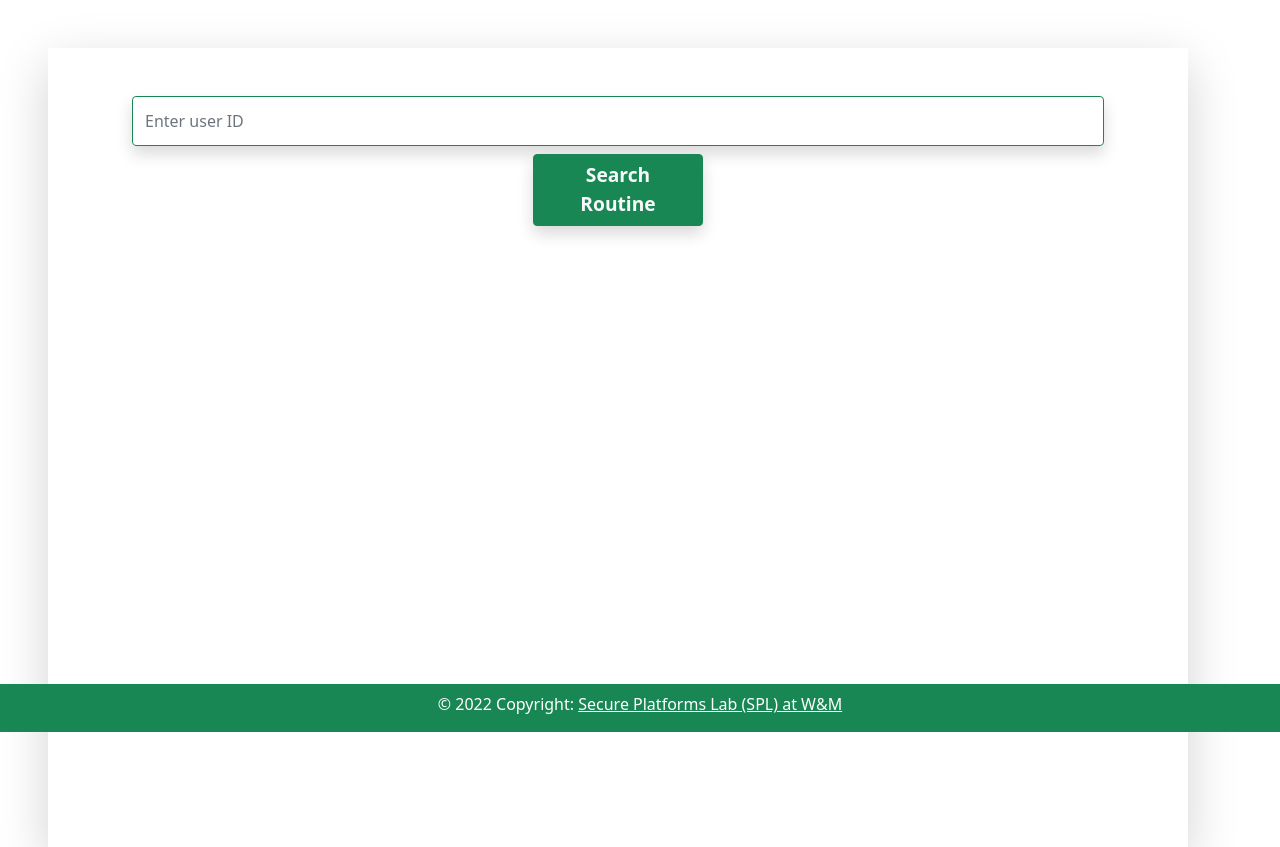
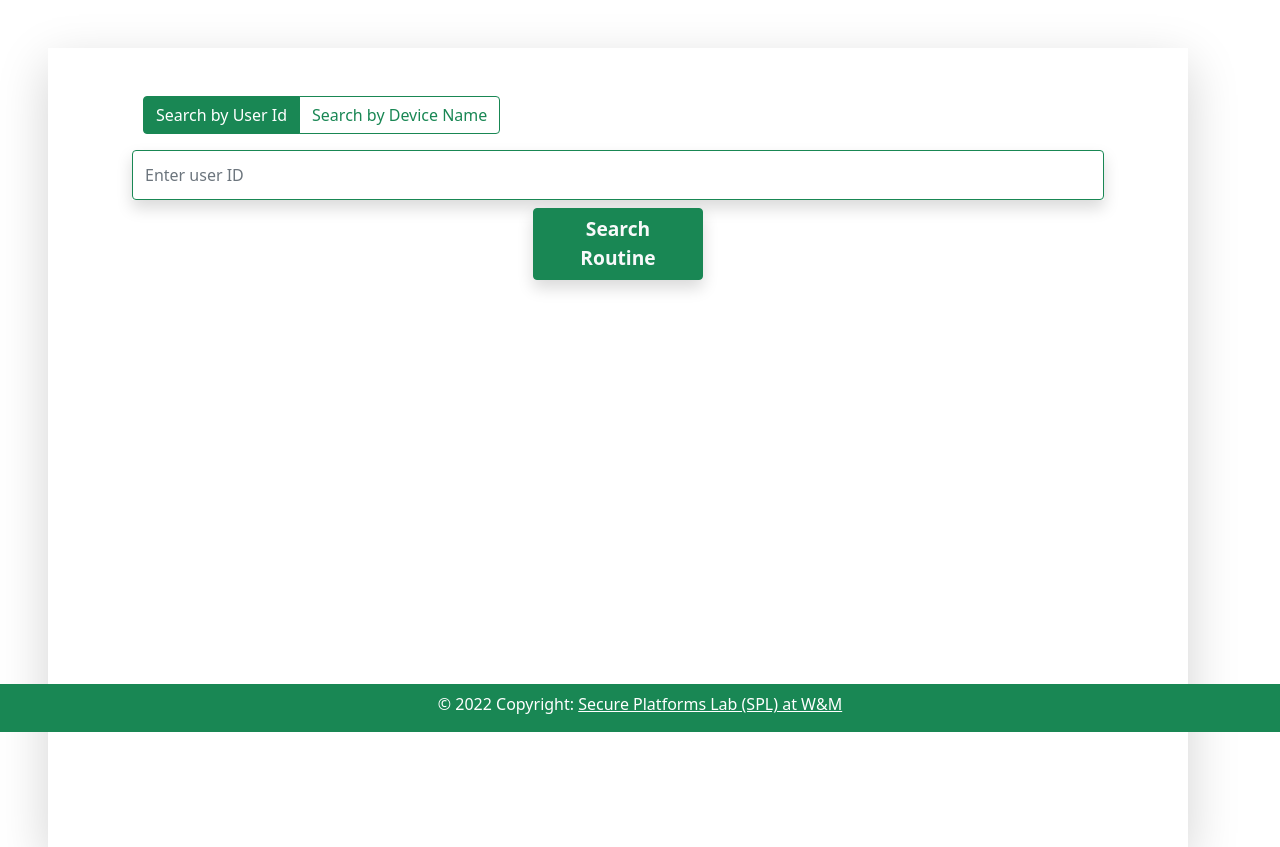
Before and after one commit to MdAkramKhanJehad/Software-project-lab-3, a Django app: page /home/search/search-routine in a window 1280 px wide. Shown: the part 68-915 px from the top of the page. Run offline with Django 4.2, Linux system fonts and the light colour scheme; some libraries are stand-ins or nearby versions.

Commit message:
temporary select type button added

```diff
--- a/templates/home/search/search.html
+++ b/templates/home/search/search.html
@@ -15,8 +15,17 @@
       <div class="col">
         <div class="row">
           <div class="col px-5 justify-content-center">
+
             <form name="myform" method="GET" action="{% url 'search' %}">
-                <div class="row w-auto text-center shadow" style="height: 50px;">
+                <div class="btn-group text-center" role="group" aria-label="Basic radio toggle button group">
+                  <input type="radio" class="btn-check" name="btnradio" id="btnradio1" autocomplete="off" checked>
+                  <label class="btn btn-outline-success" for="btnradio1">Search by User Id</label>
+
+                  <input type="radio" class="btn-check" name="btnradio" id="btnradio2" autocomplete="off">
+                  <label class="btn btn-outline-success" for="btnradio2">Search by Device Name</label>
+                </div>
+
+                <div class="row w-auto text-center shadow mt-3" style="height: 50px;">
                   <input type="text" class="form-control rounded border-success" name="id" id="id" placeholder="Enter user ID">
                 </div>
                 <div class="row pt-2 justify-content-center ">
@@ -28,7 +37,7 @@
 
         <div class="row pt-5 px-5">
           {% if created_routines %}
-            <h4 class="text-center">Search result for user "{{user_id}}"</h4>
+            <h4 class="text-center">Search result for query "{{user_id}}"</h4>
             {% for routine in created_routines %}
               <div class="row" >
                 <div class="col">
```
